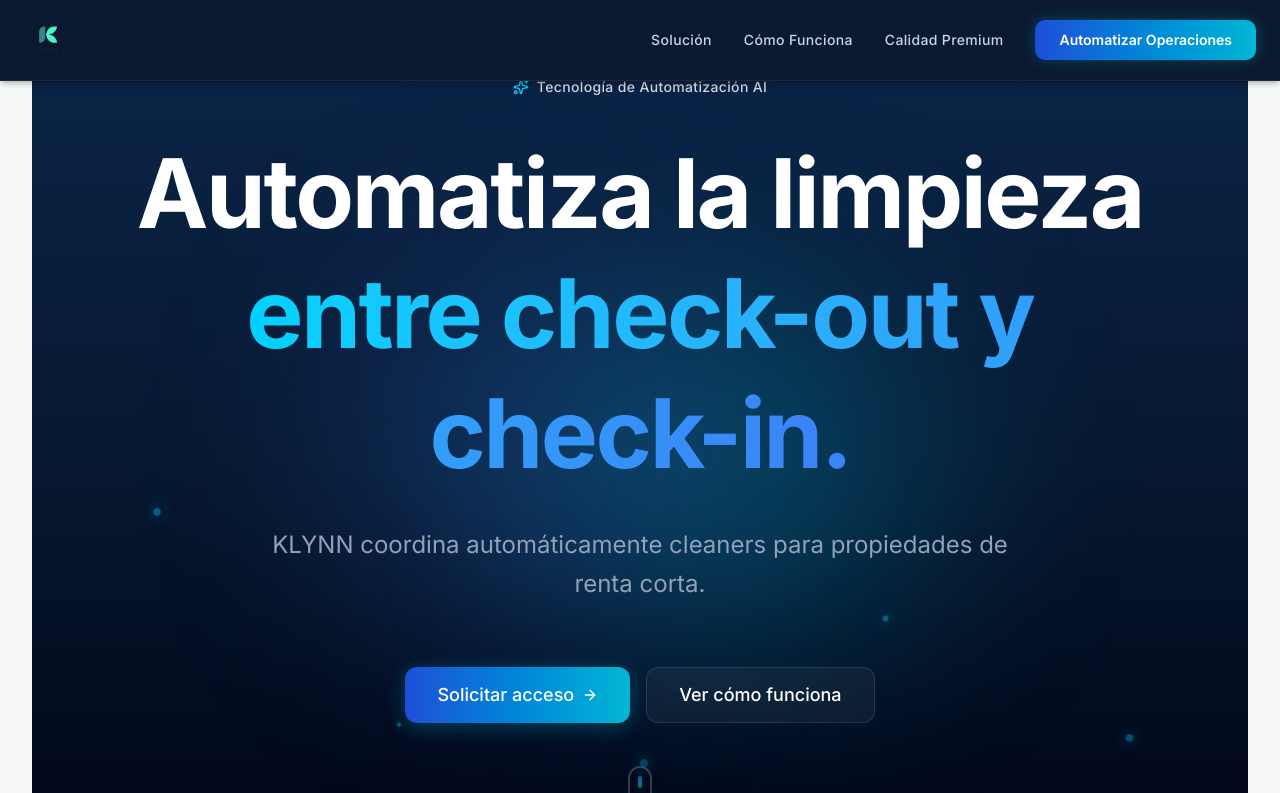
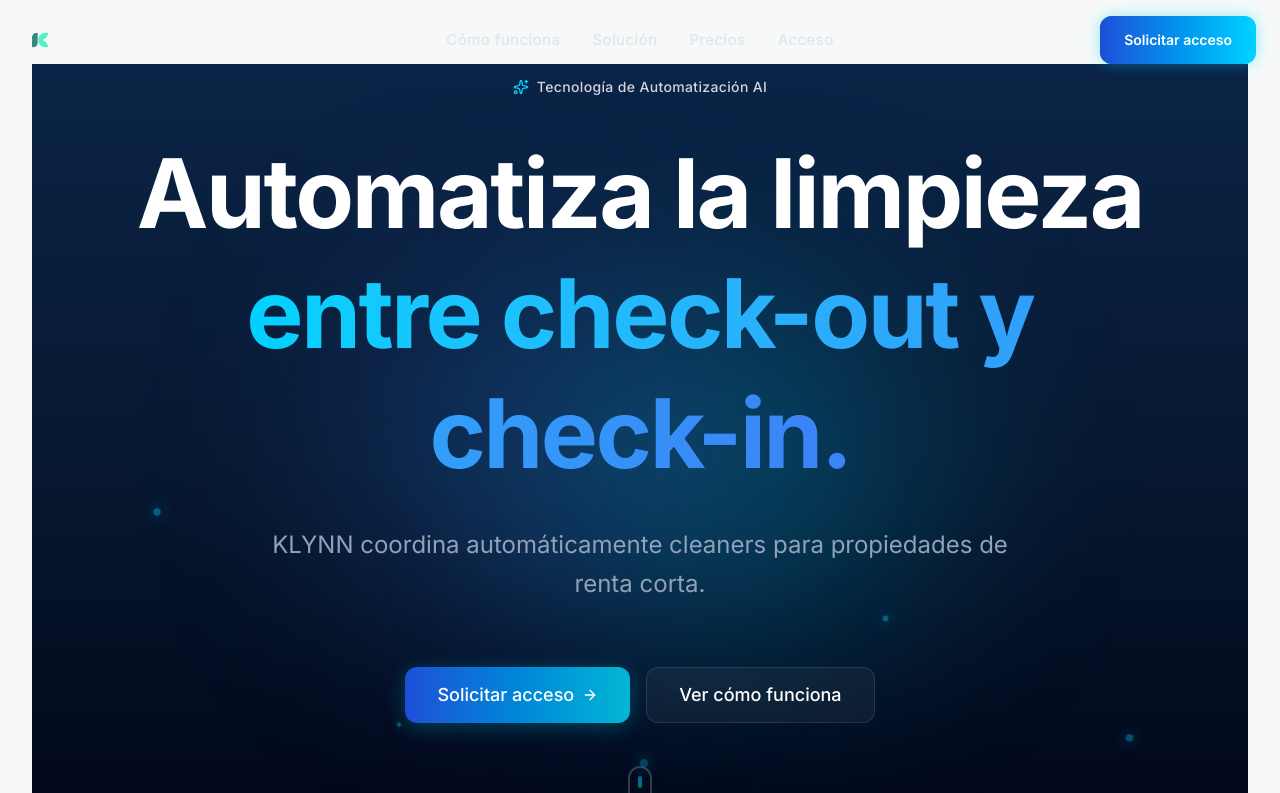
Before and after one commit to hostklynn-ux/klynn-landing, a Next.js app: page / in a window 1280 px wide. Shown: the top 793 px of the page. Built offline with nearby package versions, Linux system fonts and the light colour scheme.

Commit message:
styles: improve ui/ux in header

```diff
--- a/src/components/landing/Header.tsx
+++ b/src/components/landing/Header.tsx
@@ -1,18 +1,34 @@
 'use client';
 
-import { useState } from "react";
+import { useState, useEffect } from "react";
 import { Menu, X } from "lucide-react";
 import { Button } from "../ui/button";
 import Image from "next/image";
 
 const navLinks = [
-  { label: "Solución", href: "#solucion" },
-  { label: "Cómo Funciona", href: "#how-klynn-works" },
-  { label: "Calidad Premium", href: "#premium-video" },
+  { label: "Cómo funciona", href: "#how-klynn-works" },
+  { label: "Solución", href: "#solution" },
+  { label: "Precios", href: "#precios" },
+  { label: "Acceso", href: "#acceso" },
 ];
 
 const Header = () => {
   const [mobileOpen, setMobileOpen] = useState(false);
+  const [isScrolled, setIsScrolled] = useState(false);
+  const [mounted, setMounted] = useState(false);
+
+  useEffect(() => {
+    setMounted(true);
+
+    const handleScroll = () => {
+      setIsScrolled(window.scrollY > 50);
+    };
+
+    handleScroll();
+    window.addEventListener('scroll', handleScroll, { passive: true });
+
+    return () => window.removeEventListener('scroll', handleScroll);
+  }, []);
 
   const scrollToContact = () => {
     const el = document.getElementById('contact');
@@ -22,78 +38,98 @@
     setMobileOpen(false);
   };
 
+  const headerBackgroundClass = mounted && isScrolled
+    ? "bg-[#0a192f]/95 backdrop-blur-md border-b border-slate-800 shadow-[0_10px_30px_rgba(0,0,0,0.5)]"
+    : "bg-transparent border-b border-transparent shadow-none";
+
   return (
-    <header className="fixed top-0 left-0 right-0 z-50 bg-[#0a192f] border-b border-slate-800 shadow-md transition-all duration-300">
-      <div className="max-w-7xl mx-auto px-6 h-20 flex items-center justify-between">
+    <header
+      className={`fixed top-0 left-0 right-0 z-[100] transition-all duration-300 ${headerBackgroundClass}`}
+    >
+      <div className="max-w-7xl mx-auto px-4 sm:px-6 h-16 md:h-20 flex items-center justify-between">
 
-        <div className="flex-shrink-0 flex items-center">
+        <div className="flex-1 flex justify-start md:hidden">
+          <button
+            onClick={() => setMobileOpen(!mobileOpen)}
+            className="flex items-center justify-center w-12 h-12 -ml-3 text-slate-300 hover:text-white focus:outline-none transition-colors"
+            aria-label="Toggle menu"
+          >
+            {mobileOpen ? <X className="w-6 h-6" /> : <Menu className="w-6 h-6" />}
+          </button>
+        </div>
+
+        <div className="hidden md:flex flex-1 justify-start">
           <a href="#hero" className="flex items-center hover:opacity-90 transition-opacity">
             <Image
               priority
-              width={60}
-              height={80}
-              src="/assets/logos/logo-vertical-dark.png"
-              alt="KLYNN vertical Logo"
-              className="hidden md:block h-12 w-auto object-contain"
-            />
-            <Image
-              priority
-              width={60}
-              height={80}
+              width={80}
+              height={32}
               src="/assets/logos/logo-horizontal-dark.png"
-              alt="KLYNN horizontal Logo"
-              className="md:hidden h-10 w-auto object-contain"
+              alt="KLYNN Logo"
+              className="h-8 w-auto object-contain"
             />
           </a>
         </div>
 
-        <nav className="hidden md:flex items-center gap-8">
+        <div className="flex-none flex justify-center md:hidden">
+          <a href="#hero" className="flex items-center hover:opacity-90 transition-opacity">
+            <Image
+              priority
+              width={70}
+              height={28}
+              src="/assets/logos/logo-horizontal-dark.png"
+              alt="KLYNN Logo"
+              className="h-7 w-auto object-contain"
+            />
+          </a>
+        </div>
+
+        <nav className="hidden md:flex flex-none justify-center gap-8">
           {navLinks.map((link) => (
             <a
               key={link.href}
               href={link.href}
-              className="text-slate-300 hover:text-white transition-colors font-medium text-sm tracking-wide"
+              className="text-slate-200 hover:text-[#00d2ff] transition-colors font-medium text-[15px] tracking-wide"
             >
               {link.label}
             </a>
           ))}
+        </nav>
+
+        <div className="flex-1 flex justify-end">
           <Button
-            className="text-white font-semibold px-6 transition-all duration-300 bg-gradient-to-r from-[#1d4ed8] to-[#06b6d4] hover:from-[#1e40af] hover:to-[#0891b2] shadow-[0_0_15px_rgba(6,182,212,0.3)] hover:shadow-[0_0_25px_rgba(6,182,212,0.5)] border-0"
+            className="group relative flex items-center justify-center text-white font-semibold transition-all duration-300 bg-gradient-to-r from-[#1d4ed8] to-[#00d2ff] hover:from-[#1e40af] hover:to-[#0891b2] shadow-[0_0_15px_rgba(0,210,255,0.2)] hover:shadow-[0_0_25px_rgba(0,210,255,0.4)] border-0 rounded-xl
+              h-[44px] md:h-12 px-4 sm:px-6 text-[13px] sm:text-sm"
             onClick={scrollToContact}
           >
-            Automatizar Operaciones
+            <span className="md:hidden">Solicitar</span>
+            <span className="hidden md:inline">Solicitar acceso</span>
           </Button>
-        </nav>
+        </div>
 
-        <div className="md:hidden flex items-center">
-          <button
-            onClick={() => setMobileOpen(!mobileOpen)}
-            className="text-slate-300 hover:text-white focus:outline-none transition-colors"
-            aria-label="Toggle menu"
-          >
-            {mobileOpen ? <X className="w-7 h-7" /> : <Menu className="w-7 h-7" />}
-          </button>
-        </div>
       </div>
 
       {mobileOpen && (
-        <div className="md:hidden absolute top-20 left-0 w-full bg-[#0a192f] border-b border-slate-800 shadow-xl animate-in slide-in-from-top-2 duration-200">
-          <nav className="flex flex-col px-6 py-6 gap-6">
+        <div className="md:hidden absolute top-16 left-0 w-full bg-[#0a192f]/98 backdrop-blur-xl border-b border-slate-800 shadow-2xl animate-in slide-in-from-top-2 fade-in duration-200">
+          <nav className="flex flex-col px-6 py-8 gap-6">
             {navLinks.map((link) => (
               <a
                 key={link.href}
                 href={link.href}
                 onClick={() => setMobileOpen(false)}
-                className="text-slate-300 hover:text-white text-base font-medium transition-colors"
+                className="text-slate-300 hover:text-white text-lg font-medium transition-colors"
               >
                 {link.label}
               </a>
             ))}
+
+            <div className="w-full h-px bg-slate-800 my-2"></div>
+
             <Button
-              className="w-full text-white font-semibold py-6 mt-2 transition-all duration-300 bg-gradient-to-r from-[#1d4ed8] to-[#06b6d4] hover:opacity-90 shadow-[0_0_15px_rgba(6,182,212,0.3)] border-0 text-base"
+              className="w-full h-14 text-white font-semibold text-base transition-all duration-300 bg-gradient-to-r from-[#1d4ed8] to-[#00d2ff] hover:opacity-90 shadow-[0_0_20px_rgba(0,210,255,0.25)] border-0 rounded-xl"
               onClick={scrollToContact}
             >
-              Automatizar Operaciones
+              Solicitar acceso
             </Button>
           </nav>
         </div>
```
